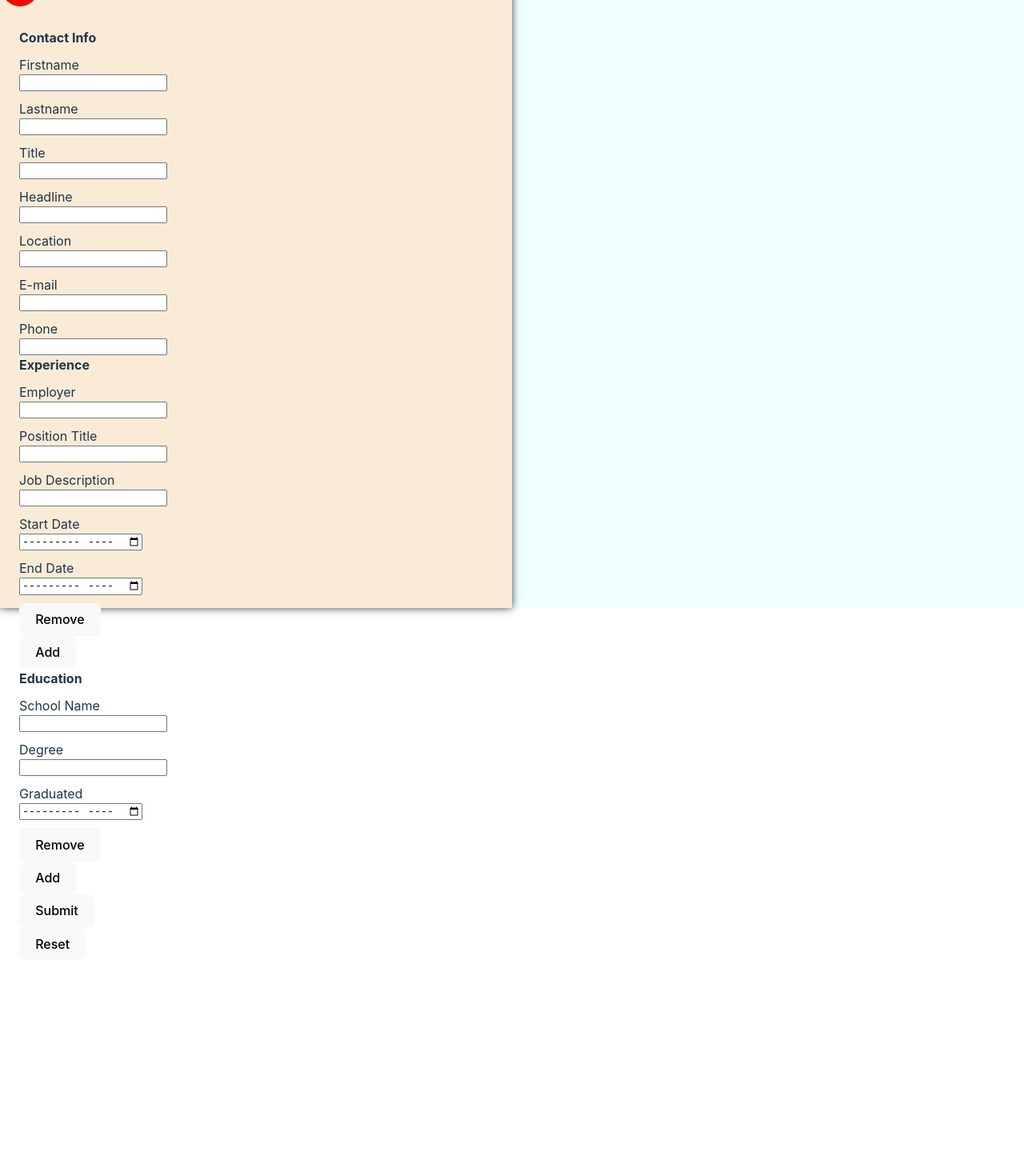
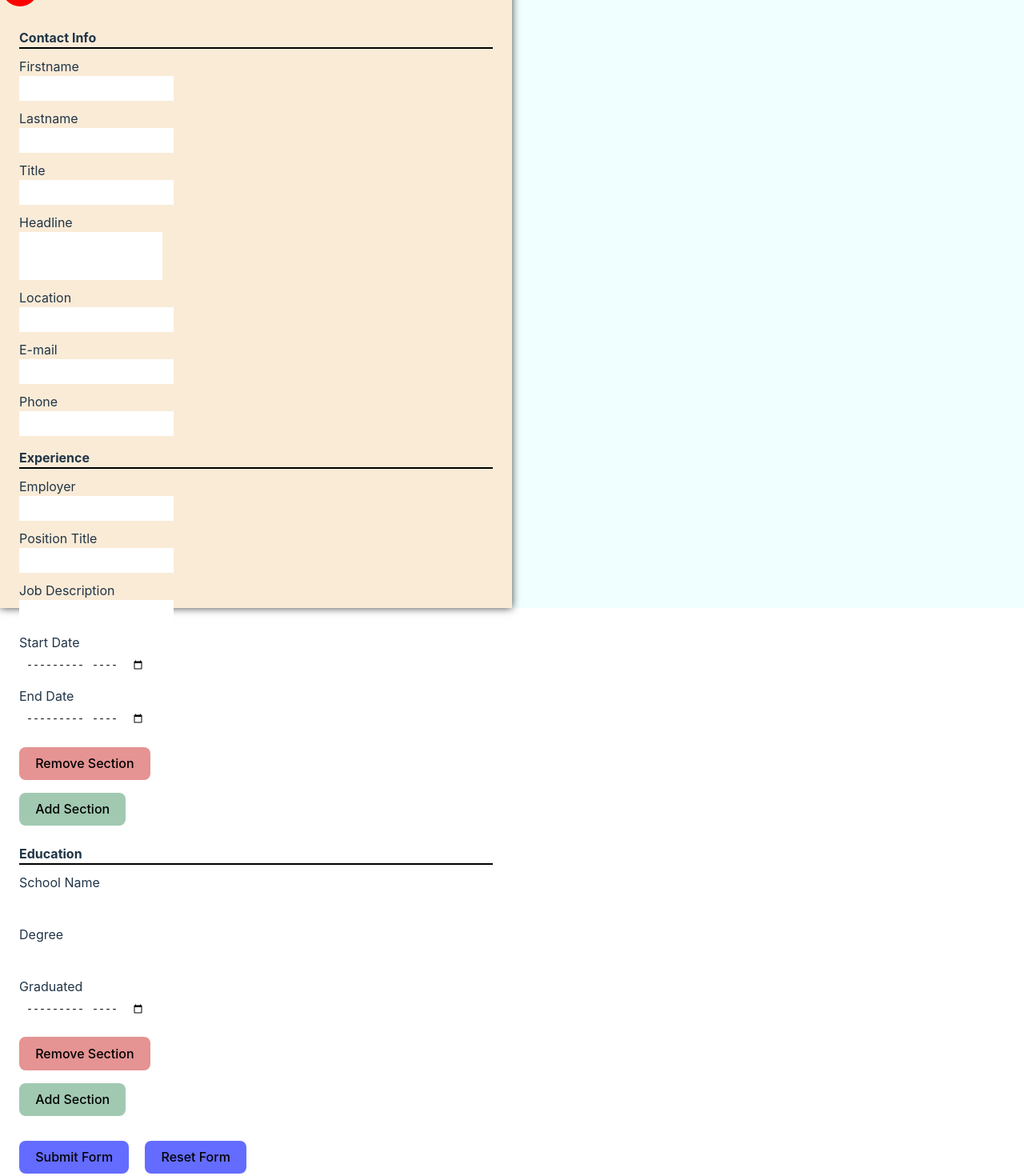
Before and after one commit to copaiement/cv-builder, a React (Vite) app: page / in a window 1280 px wide. Shown: the part 40-1510 px from the top of the page at 80% size. Before the commit the page ends 1240 px from the top, so only its background shows below. Built offline with nearby package versions, Linux system fonts and the light colour scheme.

Commit message:
Work on styling

```diff
--- a/src/App.css
+++ b/src/App.css
@@ -9,10 +9,6 @@ body {
 * {
   box-sizing: border-box;
 }
-
-/* .app {
-  display: flex;
-} */
 
 .menuBtnContainer {
   position: absolute;
@@ -47,20 +43,26 @@ body {
   left: 0;
   width: 50%;
   height: 100%;
-  gap: 20px;
   transition: all .5s;
+  display: flex;
+  flex-direction: column;
+  gap: 15px;
 }
 
 .inputSection {
+  width: 100%;
   display: flex;
   flex-direction: column;
 }
 
 .inputHeader {
   font-weight: bold;
+  border-bottom: 2px solid black;
+  width: 100%;
 }
 
 .inputs {
+  width: 100%;
   display: flex;
   flex-direction: column;
   align-items: flex-start;
@@ -74,6 +76,44 @@ label {
 
 .collapse {
   transform: translateX(-1000px);
+}
+
+button {
+  border-radius: 8px;
+  border: 1px solid transparent;
+  padding: 0.6em 1.2em;
+  margin-top: 8px;
+  margin-bottom: 8px;
+  font-size: 1em;
+  font-weight: 500;
+  font-family: inherit;
+  cursor: pointer;
+  transition: border-color 0.25s;
+}
+button:hover {
+  border-color: #5ce40e;
+}
+button:focus,
+button:focus-visible {
+  outline: 4px auto -webkit-focus-ring-color;
+}
+
+.addBtn>button {
+  background-color: rgb(161, 201, 177);
+}
+
+.removeBtn>button {
+  background-color: rgb(229, 147, 147);
+}
+
+.submitReset {
+  display: flex;
+  gap: 20px;
+  justify-content: flex-start;
+}
+
+.submitReset>button {
+  background-color: #646cff;
 }
 
 /* Resume Page Styles */
@@ -112,7 +152,30 @@ label {
   padding: 12px;
 }
 
-/* Resume Styles */
+/* Input Styles */
+
+input {
+  border: none;
+  padding: 8px;
+}
+
+input:focus {
+  background-color: lightblue;
+  border: 3px solid red;
+}
+
+textarea {
+  height: 60px;
+  width: 100%;
+  border: none;
+  resize: none;
+}
+
+
+/* Output Styles */
+.leftOutputs {
+
+}
 
 .experienceOutput > .outputContainer,
 .educationOutput > .outputContainer {
@@ -122,6 +185,19 @@ label {
 
 .outputHeader {
   font-weight: bold;
+  border-bottom: 2px solid black;
+}
+
+.nameOutput>.outputContainer>.outputHeader {
+  border-bottom: none;
+}
+
+.outputName {
+  font-size: small;
+}
+
+.outputData {
+  font-size: large;
 }
 
 .contactOutput {
@@ -135,3 +211,15 @@ label {
 .educationOutput {
   background-color: rgb(201, 195, 189);
 }
+
+.name {
+  display: flex;
+}
+
+.firstname, .lastname {
+  font-size: x-large;
+}
+
+.firstname {
+  font-weight: lighter;
+}
--- a/src/App.jsx
+++ b/src/App.jsx
@@ -3,7 +3,7 @@ import { useState } from 'react';
 import { ContactInput, ContactOutput, NameOutput } from './components/Contact';
 import { ExperienceInput, ExperienceOutput } from './components/Experience';
 import { EducationInput, EducationOutput } from './components/Education';
-import { SubmitButton, ResetButton } from './components/Components'
+import { SubmitReset } from './components/Components'
 import { getContact, addEducation, addExperience, removeItem } from './components/Data';
 import { toggleInput } from './components/StyleFxns';
 
@@ -96,6 +96,9 @@ function App() {
 
   function handleSubmit() {
     setOutputList([contList, expList, eduList]);
+    let test = outputList[0].filter(item => item.id >= 4);
+    console.log(test[1]);
+
     toggleInput();
   }
 
@@ -134,10 +137,8 @@ function App() {
           handleRemoveEdu={handleRemoveEdu}
           handleAddEdu={handleAddEdu}
         />
-        <SubmitButton
+        <SubmitReset
           handleSubmit={handleSubmit}
-        />
-        <ResetButton
           handleReset={handleReset}
         />
       </div>
--- a/src/components/Components.jsx
+++ b/src/components/Components.jsx
@@ -42,25 +42,26 @@ export function InputModule({ id, title, list, handleChange, rmvFxn }) {
 export function Buttons({ addFxn }) {
   if (addFxn) {
     return (
-      <div className='inputButtons'>
-        <button onClick={addFxn} >Add</button>
+      <div className='addBtn'>
+        <button onClick={addFxn} >Add Section</button>
       </div>
     )
   }
 }
 
-export function SubmitButton({ handleSubmit }) {
+export function SubmitReset({ handleSubmit, handleReset }) {
   return (
-    <div className='submitBtn'>
-      <button onClick={handleSubmit}>Submit</button>
+    <div className='submitReset'>
+      <button onClick={handleSubmit}>Submit Form</button>
+      <button onClick={handleReset}>Reset Form</button>
     </div>
   )
 }
 
-export function ResetButton({ handleReset }) {
+function RemoveButton({ id, rmvFxn }) {
   return (
-    <div className='resetBtn'>
-      <button onClick={handleReset}>Reset</button>
+    <div className='removeBtn'>
+      <button id={id} onClick={rmvFxn}>Remove Section</button>
     </div>
   )
 }
@@ -82,8 +83,44 @@ export function OutputModule({title, list}) {
   )
 }
 
+export function NameOutputModule({title, list}) {
+  let firstname = list[0];
+  let lastname = list[1];
+  list = list.slice(2);
+  return (
+    <div className='outputContainer'>
+      <div className='outputHeader'>{title}</div>
+      <div className='name'>
+        <div className="firstname">{firstname.data}</div>
+        <div className="lastname">{lastname.data}</div>
+      </div>
+      {list.map(item => (
+        <Outputs
+          key={'out' + item.id + item.group}
+          id={'g'+item.group+'i'+item.id}
+          name={item.field}
+          value={item.data}
+          type={item.type}
+        />
+      ))}
+    </div>
+  )
+}
+
 // Helper functions
 function Inputs({ id, name, data, type, handleChange }) {
+  if (type==='paragraph') {
+    return (
+      <label>{name}
+        <textarea
+          id={id}
+          value={data}
+          type={type}
+          onChange={handleChange}
+        />
+      </label>
+    )
+  } else {
     return (
       <label>{name}
         <input
@@ -95,6 +132,7 @@ function Inputs({ id, name, data, type, handleChange }) {
       </label>
     )
   }
+}
 
 function Outputs({ id, name, value, type}) {
   return (
@@ -104,11 +142,3 @@ function Outputs({ id, name, value, type}) {
     </div>
   )
 }
-
-function RemoveButton({ id, rmvFxn }) {
-  return (
-    <div className='removeBtn'>
-      <button id={id} onClick={rmvFxn}>Remove</button>
-    </div>
-  )
-}
--- a/src/components/Contact.jsx
+++ b/src/components/Contact.jsx
@@ -1,4 +1,4 @@
-import { InputModule, OutputModule } from "./Components";
+import { InputModule, OutputModule, NameOutputModule } from "./Components";
 
 export function ContactInput({ list, handleContChange }) {
   return (
@@ -16,7 +16,7 @@ export function ContactInput({ list, handleContChange }) {
 export function NameOutput({ list }) {
   return (
     <div className='nameOutput'>
-      <OutputModule
+      <NameOutputModule
         title={''}
         list={list}
       />
--- a/src/index.css
+++ b/src/index.css
@@ -36,25 +36,6 @@ h1 {
   line-height: 1.1;
 }
 
-button {
-  border-radius: 8px;
-  border: 1px solid transparent;
-  padding: 0.6em 1.2em;
-  font-size: 1em;
-  font-weight: 500;
-  font-family: inherit;
-  background-color: #1a1a1a;
-  cursor: pointer;
-  transition: border-color 0.25s;
-}
-button:hover {
-  border-color: #646cff;
-}
-button:focus,
-button:focus-visible {
-  outline: 4px auto -webkit-focus-ring-color;
-}
-
 @media (prefers-color-scheme: light) {
   :root {
     color: #213547;
```
Lines whose indentation alone changed are shown as unchanged.
